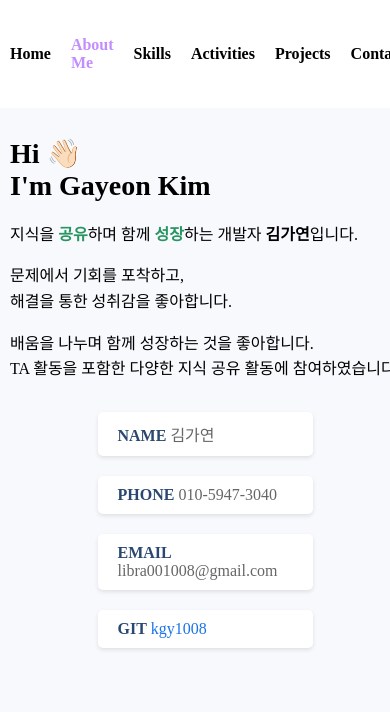
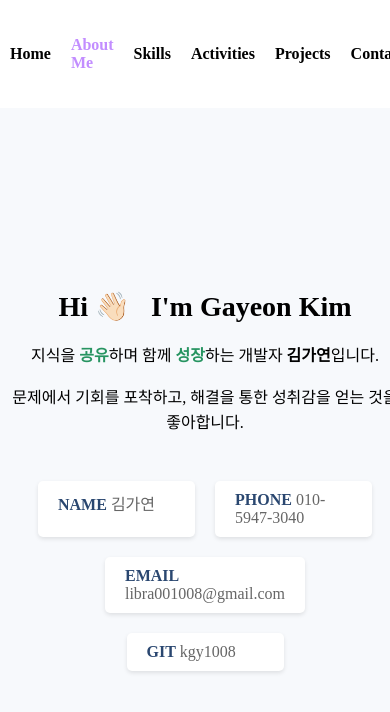
Before and after one commit to kgy1008/web_programming, a plain HTML site: page html/about.html in a window 390 px wide. Shown: the top 712 px of the page. Drawn offline with Linux system fonts and the light colour scheme.

```diff
--- a/css/about.css
+++ b/css/about.css
@@ -67,12 +67,15 @@ body, html {
     height: auto;
 }
 
-
 .about-content {
     margin-left: 20%;
     width: 80%;
     padding: 20px;
     background-color: #f7f9fc;
+    text-align: center;
+    justify-content: center;
+    display: flex;
+    flex-direction: column;
 }
 
 .about-content h1 {
@@ -88,7 +91,7 @@ body, html {
 
 .info-card {
     display: flex;
-    justify-content: space-around;
+    justify-content: center;
     flex-wrap: wrap;
     margin-top: 20px;
 }
@@ -98,7 +101,7 @@ body, html {
     box-shadow: 0 2px 4px rgba(0,0,0,0.1);
     padding: 10px 20px;
     margin: 10px;
-    flex-basis: calc(50% - 20px);
+    flex-basis: 30%;
     text-align: left;
     border-radius: 5px;
 }
@@ -113,8 +116,12 @@ body, html {
 }
 
 .card a {
+    color: #666;
+    text-decoration: none;
+}
+
+.card a:hover {
     color: #1a73e8;
-    text-decoration: none;
 }
 
 @media (max-width: 768px) {
@@ -141,6 +148,10 @@ body, html {
         margin-left: 0;
         width: 100%;
         padding: 10px;
+        align-items: center;
+        justify-content: center;
+        height: 100vh;
+        flex-direction: column;
     }
 
     .profile-pic {
--- a/css/activity.css
+++ b/css/activity.css
@@ -130,6 +130,10 @@ body, html {
     }
 }
 
+.dark-mode .heading {
+    color: #ffcc00;
+}
+
 .dark-mode .activity-content {
     background-color: #2e2e2e;
 }
--- a/css/index.css
+++ b/css/index.css
@@ -125,7 +125,6 @@ body, html {
 
 .dark-mode body, html {
     background-color: #2e2e2e;
-    color: #f1f1f1;
 }
 
 .dark-mode .menu-bar {
--- a/css/projects.css
+++ b/css/projects.css
@@ -161,3 +161,7 @@ body, html {
 .dark-mode .menu-bar {
     background-color: rgb(38, 38, 38);
 }
+
+.dark-mode h1 {
+    color: #ffcc00;
+}
--- a/css/skills.css
+++ b/css/skills.css
@@ -76,7 +76,7 @@ body, html {
 .tech-stack {
     width: 80%;
     border-radius: 8px;
-    margin-top: 60px;
+    margin-top: 50px;
 }
 
 .category {
@@ -149,6 +149,6 @@ body, html {
     color: #dadada;
 }
 
-.dark-mode .skills-content h2 {
+.dark-mode .skills-content h1 {
     color: #ffcc00;
 }
--- a/html/about.html
+++ b/html/about.html
@@ -30,10 +30,9 @@
         </div>
         <div class="about-content">
             <div class="about-text">
-                <h1>Hi 👋🏻 <br>I'm Gayeon Kim</h1>
+                <h1>Hi 👋🏻 &nbsp;&nbsp;I'm Gayeon Kim</h1>
                 <p>지식을 <strong style="color: rgb(39, 148, 97)">공유</strong>하며 함께 <strong style="color: rgb(39, 148, 97)">성장</strong>하는 개발자 <strong>김가연</strong>입니다.</p>
-                <p>문제에서 기회를 포착하고, <br>해결을 통한 성취감을 좋아합니다.</p>
-                <p>배움을 나누며 함께 성장하는 것을 좋아합니다. <br>TA 활동을 포함한 다양한 지식 공유 활동에 참여하였습니다.</p>
+                <p>문제에서 기회를 포착하고, 해결을 통한 성취감을 얻는 것을 좋아합니다.</p>
             </div>
             <div class="info-cards">
                 <div class="info-card">
@@ -55,8 +54,10 @@
                     </div>
                 </div>
             </div>
+            <canvas id="fireworksCanvas" style="position: fixed; top: 0; left: 0; pointer-events: none;"></canvas>
         </div>
     </div>
     <script src="../javascript/toggle.js"></script>
+    <script src="../javascript/about.js"></script>
 </body>
 </html>
```
Also changed, not shown: html/activity.html (+1 -1 lines), html/skills.html (+1 -1 lines).
